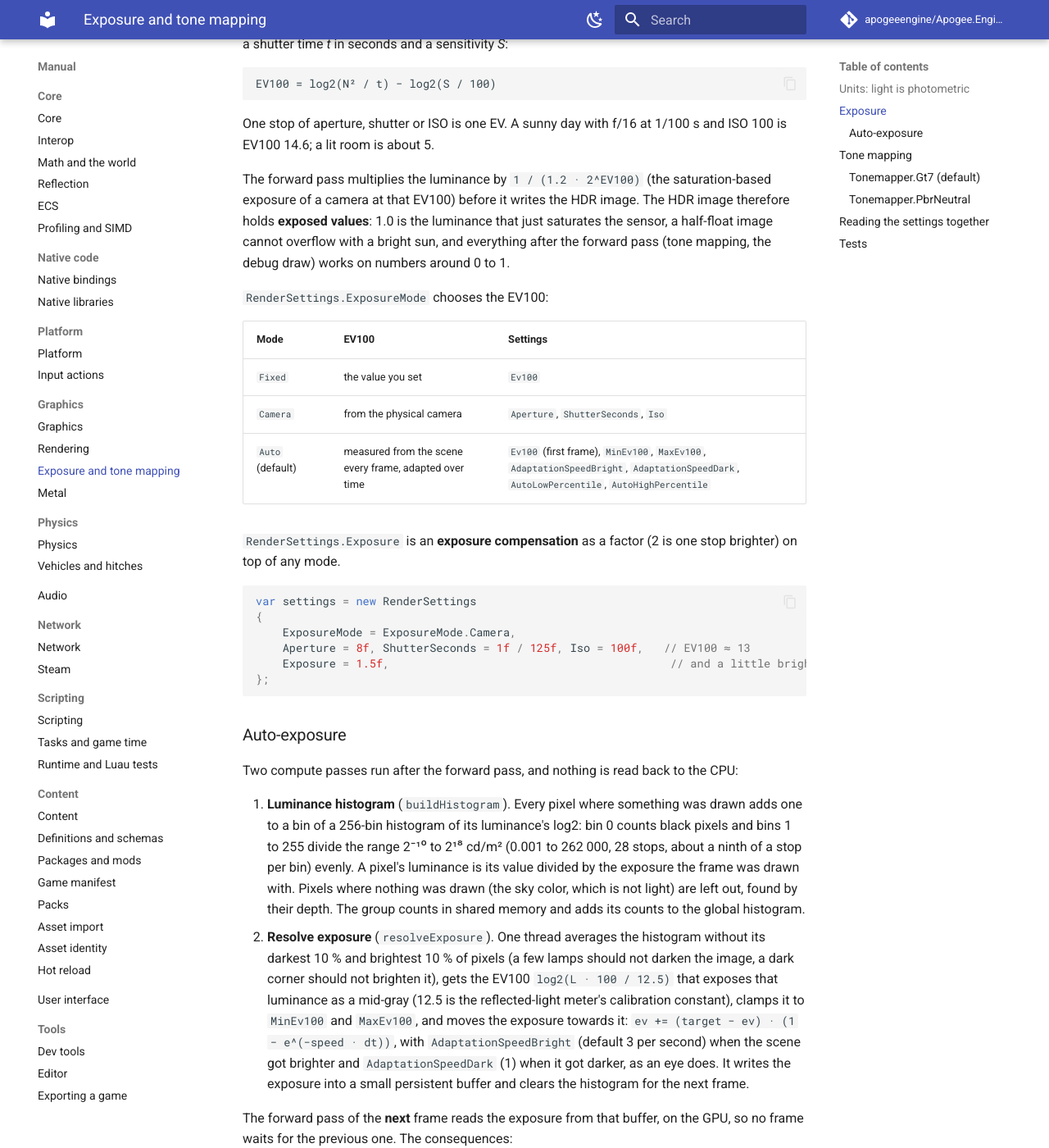
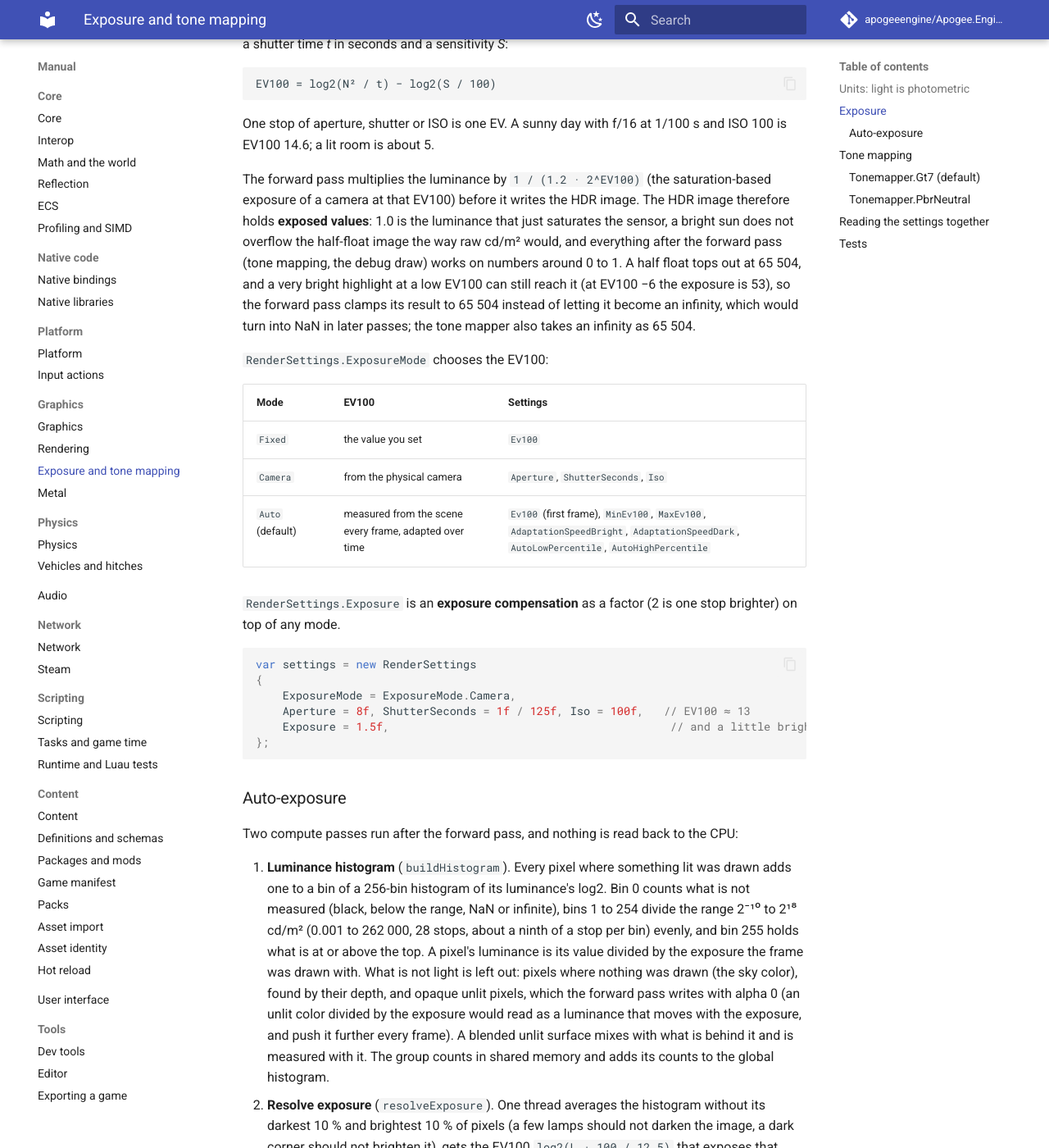
Before and after one commit to apogeeengine/Apogee.Engine, an MkDocs documentation site: the page built from Docs/manual/graphics/tone-mapping.md, in a window 1280 px wide and 1400 px high, scrolled down 1484 px. Shown: the whole window at 82% size. Built offline with MkDocs 1.6.1 and Material for MkDocs 9.7.7, drawn with Linux system fonts in a browser that asks for light colours; comment, search, counter and statistics services are not loaded; some of the changed text lies outside the part shown.

Commit message:
docs(rendering): correct the exposure notes, and list exposure.slang for Metal
The half-float image can overflow at a low EV100; unlit pixels are not measured; bins 1 to 254
cover the range and 255 holds what is at or above it; the adaptation snap on a camera cut is
not done. help-wanted.md asks for exposure.slang to be compiled and run on Metal.

Signed-off-by: lheintzmann1 <lheintzmann1@disroot.org>

```diff
--- a/Docs/manual/graphics/tone-mapping.md
+++ b/Docs/manual/graphics/tone-mapping.md
@@ -43,8 +43,9 @@ EV100 = log2(N² / t) − log2(S / 100)
 One stop of aperture, shutter or ISO is one EV. A sunny day with f/16 at 1/100 s and ISO 100 is EV100 14.6; a lit room is about 5.
 
 The forward pass multiplies the luminance by `1 / (1.2 · 2^EV100)` (the saturation-based exposure of a camera at that EV100) before it writes the HDR image. The HDR image therefore holds
-**exposed values**: 1.0 is the luminance that just saturates the sensor, a half-float image cannot overflow with a bright sun, and everything after the forward pass (tone mapping, the debug draw) works on
-numbers around 0 to 1.
+**exposed values**: 1.0 is the luminance that just saturates the sensor, a bright sun does not overflow the half-float image the way raw cd/m² would, and everything after the forward pass (tone mapping, the debug
+draw) works on numbers around 0 to 1. A half float tops out at 65 504, and a very bright highlight at a low EV100 can still reach it (at EV100 −6 the exposure is 53), so the forward pass clamps its result to
+65 504 instead of letting it become an infinity, which would turn into NaN in later passes; the tone mapper also takes an infinity as 65 504.
 
 `RenderSettings.ExposureMode` chooses the EV100:
 
@@ -69,9 +70,11 @@ var settings = new RenderSettings
 
 Two compute passes run after the forward pass, and nothing is read back to the CPU:
 
-1. **Luminance histogram** (`buildHistogram`). Every pixel where something was drawn adds one to a bin of a 256-bin histogram of its luminance's log2: bin 0 counts black pixels and bins 1 to 255 divide the range 2⁻¹⁰ to 2¹⁸
-   cd/m² (0.001 to 262 000, 28 stops, about a ninth of a stop per bin) evenly. A pixel's luminance is its value divided by the exposure the frame was drawn with. Pixels where nothing was drawn (the sky color,
-   which is not light) are left out, found by their depth. The group counts in shared memory and adds its counts to the global histogram.
+1. **Luminance histogram** (`buildHistogram`). Every pixel where something lit was drawn adds one to a bin of a 256-bin histogram of its luminance's log2. Bin 0 counts what is not measured (black, below the range,
+   NaN or infinite), bins 1 to 254 divide the range 2⁻¹⁰ to 2¹⁸ cd/m² (0.001 to 262 000, 28 stops, about a ninth of a stop per bin) evenly, and bin 255 holds what is at or above the top. A pixel's luminance is its
+   value divided by the exposure the frame was drawn with. What is not light is left out: pixels where nothing was drawn (the sky color), found by their depth, and opaque unlit pixels, which the forward pass writes
+   with alpha 0 (an unlit color divided by the exposure would read as a luminance that moves with the exposure, and push it further every frame). A blended unlit surface mixes with what is behind it and is measured
+   with it. The group counts in shared memory and adds its counts to the global histogram.
 2. **Resolve exposure** (`resolveExposure`). One thread averages the histogram without its darkest 10 % and brightest 10 % of pixels (a few lamps should not darken the image, a dark corner should not brighten it),
    gets the EV100 `log2(L · 100 / 12.5)` that exposes that luminance as a mid-gray (12.5 is the reflected-light meter's calibration constant), clamps it to `MinEv100` and `MaxEv100`, and moves the exposure towards it:
    `ev += (target − ev) · (1 − e^(−speed · dt))`, with `AdaptationSpeedBright` (default 3 per second) when the scene got brighter and `AdaptationSpeedDark` (1) when it got darker, as an eye does. It writes the
@@ -81,6 +84,7 @@ The forward pass of the **next** frame reads the exposure from that buffer, on t
 
 - The first frame of auto-exposure, and the first after another mode, is drawn with `Ev100`; the histogram then sets the exposure to the target at once (no crawl from a stale value), and the second frame is right.
 - The frame time for the adaptation is measured between calls to `Render` (clamped to a quarter of a second); `RenderSettings.DeltaTime` sets it, which the tests use to be repeatable.
+- There is no way yet to snap the adaptation on a camera cut or a scene load while staying in `Auto` (it restarts only after another mode); after a cut the exposure takes a second or two to settle. Not done.
 - The state belongs to the `SceneRenderer`: two views drawn by one renderer share an exposure. Give each its own renderer when they should adapt separately.
 
 `ExposureMath` is the CPU twin of all of this (EV100, the scale, a bin, the percentile average, the adaptation), and the tests run the shader passes against it.
@@ -104,8 +108,10 @@ to `Gt7ToneMapping.cs`. It works like this:
 exposed value 1.0 (the luminance that saturates the sensor) to that paper white, so a mid-gray at 18 % is shown as a mid-tone and the sensor's saturation just under white. The output is converted back to Rec.709
 (colors outside the sRGB gamut are clipped) before the sRGB encoding.
 
-Two small differences from the original, both for safety on the GPU: negative and NaN channels are taken as 0 before the operator (it assumes valid input), and the operator's constants for the SDR peak are
-computed in the shader instead of being set up once. HDR output (the operator's HDR mode on an HDR10 swapchain) is not implemented.
+Two small differences from the original, both for the GPU: negative and NaN channels are taken as 0 and an infinity as 65 504 before the operator (it assumes valid input, and an infinity makes NaN in the ICtCp
+conversion), and the constants it sets up once for the SDR peak (the shoulder's `kA`, `kB`, `kC` and the lightness of the peak) are literals in the shader, which a test compares with the C# twin's. The C# twin
+clamps an HDR peak to the original's 250 to 10 000 cd/m². HDR output (the operator's HDR mode on an HDR10 swapchain) is not implemented. The twin is also tested against the original's own test inputs
+(SDR and HDR peaks of 1000, 4000 and 10 000), with the outputs computed from the original's source.
 
 ### `Tonemapper.PbrNeutral`
 
@@ -125,10 +131,11 @@ The dev overlay's exposure slider is the compensation (`RenderSettings.Exposure`
 
 ## Tests
 
-- `Gt7ToneMappingTests`: the curve (toe, linear section, continuity, monotonic, the shoulder's asymptote), PQ against its known values, ICtCp round trips, and the gamut matrices against the Rec.709 and Rec.2020
-  primaries they are derived from.
-- `ToneMappingGpuTests`: an image of gradients (gray and colors, 0.002 to 30) goes through `tonemap.slang` and every pixel is compared with the CPU twin, for GT7 and for Neutral.
+- `Gt7ToneMappingTests`: the curve (toe, linear section, continuity, monotonic, the shoulder's asymptote), PQ against its known values, ICtCp round trips, the gamut matrices against the Rec.709 and Rec.2020
+  primaries they are derived from, infinities, the shader's literal constants, and the original's outputs for its test inputs.
+- `ToneMappingGpuTests`: an image of gradients (gray and colors, 0.002 to 30, the last column infinite) goes through `tonemap.slang` and every pixel is compared with the CPU twin, for GT7 and for Neutral.
 - `ExposureMathTests`: EV100, the scale, the bins, the percentile average and the adaptation.
-- `ExposureTests`: the histogram pass against the CPU's bins on an image whose size is not a multiple of the group; the exposure pass against `ExposureMath` (first frame, brighter, darker, clamped, cleared); an emitter of
+- `ExposureTests`: the histogram pass against the CPU's bins on an image whose size is not a multiple of the group; the exposure pass against `ExposureMath` (first frame, brighter, darker, clamped, cleared); an unlit
+  quad covering most of the view not moving the exposure; an emitter of
   known luminance at several EV100s; the physical camera against the same EV100 set by hand; a lux and a candela giving the same picture with the luminance the BRDF predicts; and auto-exposure following a scene
   four stops darker with the adaptation's rate and restarting after another mode.
```
Also changed, not shown: Docs/contributing/help-wanted.md (+1 -0 lines).
